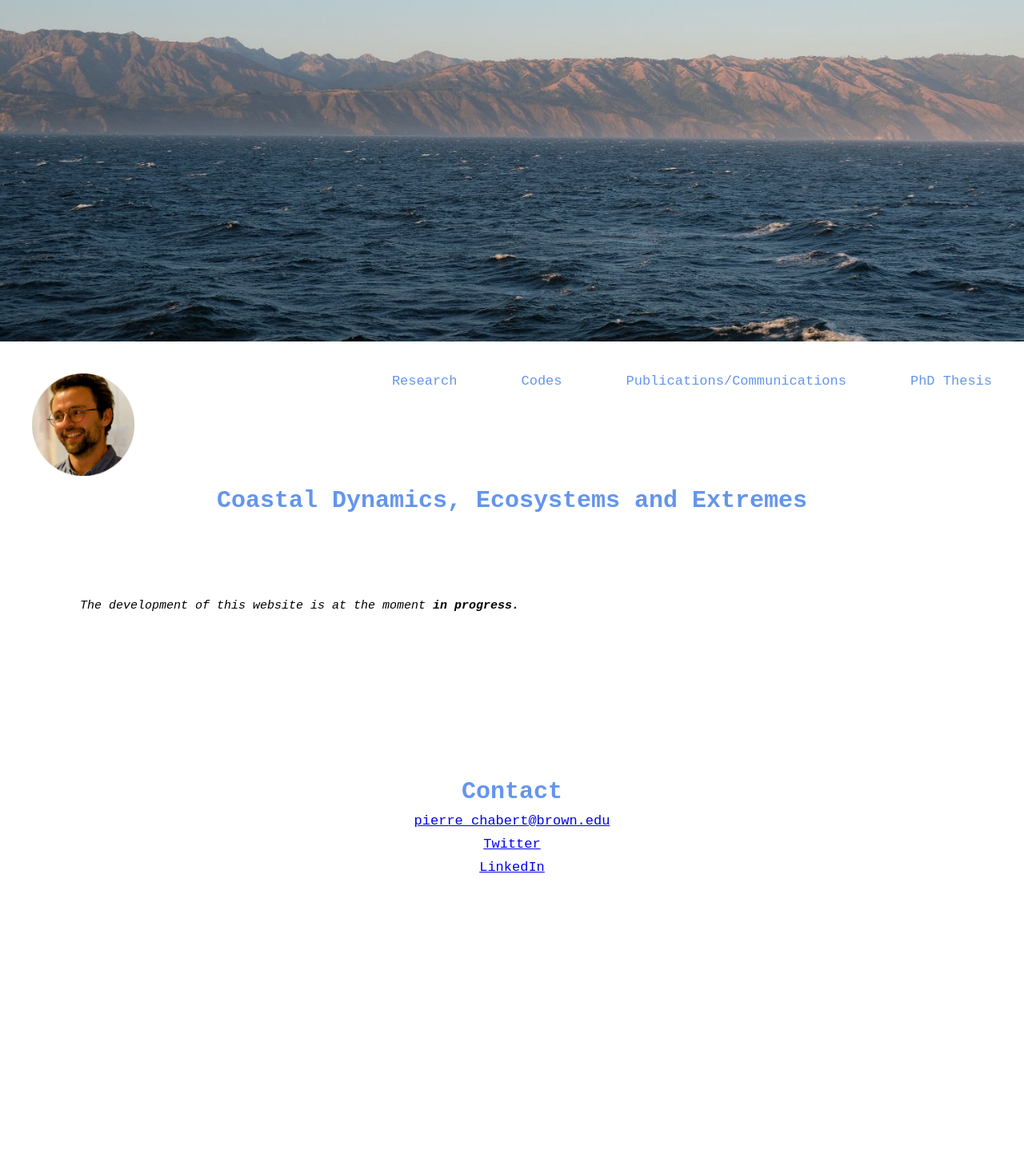
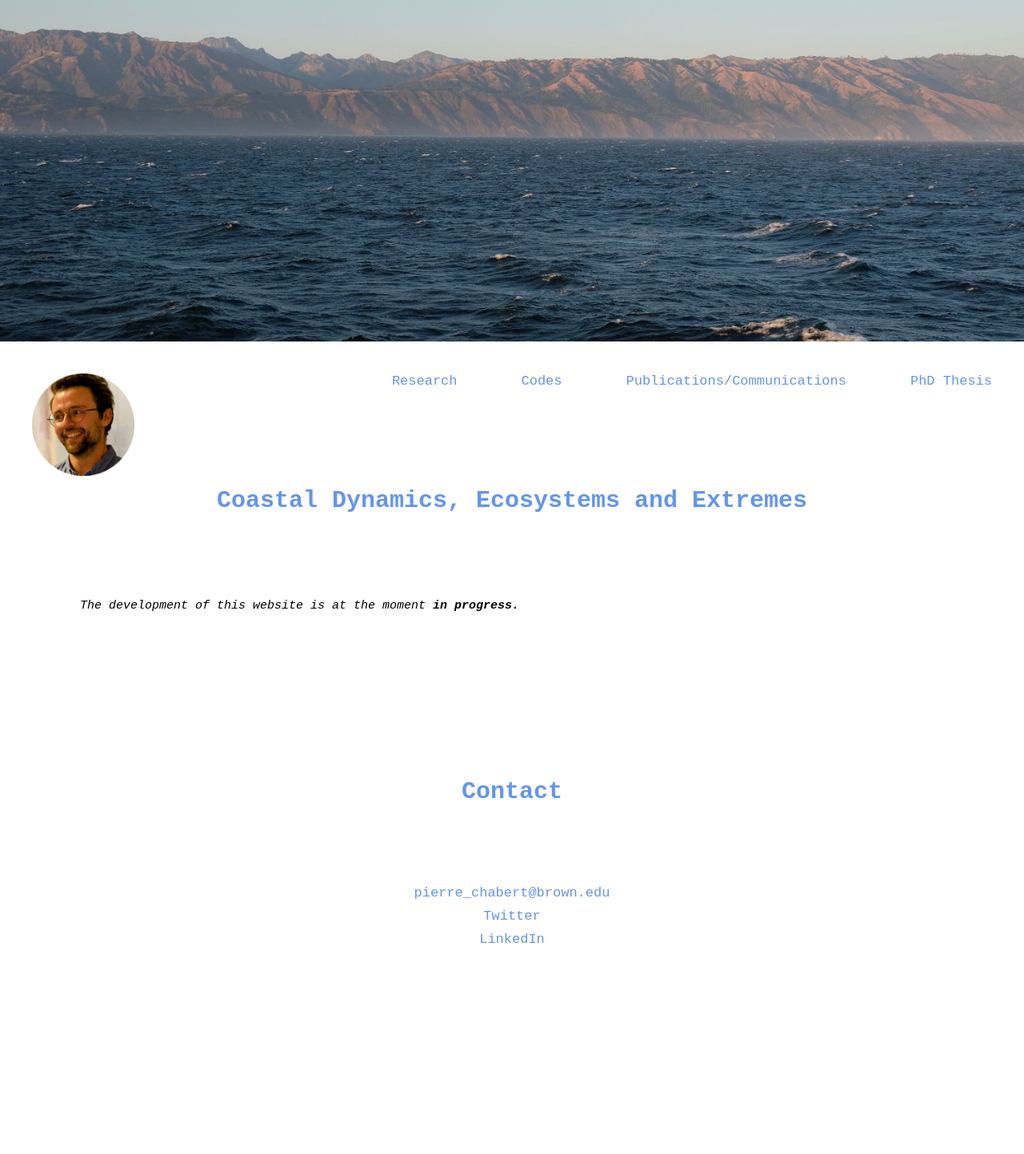
Before and after one commit to pierrechabert/pierrechabert.github.io, a Jekyll site: the page index.html, which Jekyll copies as it is, in a window 1280 px wide. Shown: the whole page at 80% size. Built offline with Jekyll 4.4.1, drawn with Linux system fonts in a browser that asks for light colours.

Commit message:
Update index.html

```diff
--- a/index.html
+++ b/index.html
@@ -62,9 +62,9 @@
    <!-- Presentation, research interests -->
 
   <h1 style="color:cornflowerblue; font-size:30px; margin-top:200px; text-align:center">Contact </h1>
-  <p class="href-style-fitnofloat"> <a href="mailto:pierre_chabert@brown.edu"> pierre_chabert@brown.edu </a></p>
-  <p class="href-style-fitnofloat"> <a href="https://twitter.com/chab_pierre"> Twitter </a></p>
-  <p class="href-style-fitnofloat"> <a href="https://www.linkedin.com/in/pierre-chabert-43888812b"> LinkedIn </a></p>
+  <p class="href-style-fitnofloat" style="; margin-top:100px"> <a href="mailto:pierre_chabert@brown.edu" class="href-style-fitnofloat"> pierre_chabert@brown.edu </a></p>
+  <p class="href-style-fitnofloat"> <a href="https://twitter.com/chab_pierre" class="href-style-fitnofloat"> Twitter </a></p>
+  <p class="href-style-fitnofloat"> <a href="https://www.linkedin.com/in/pierre-chabert-43888812b" class="href-style-fitnofloat"> LinkedIn </a></p>
 
 
   </div>
```
